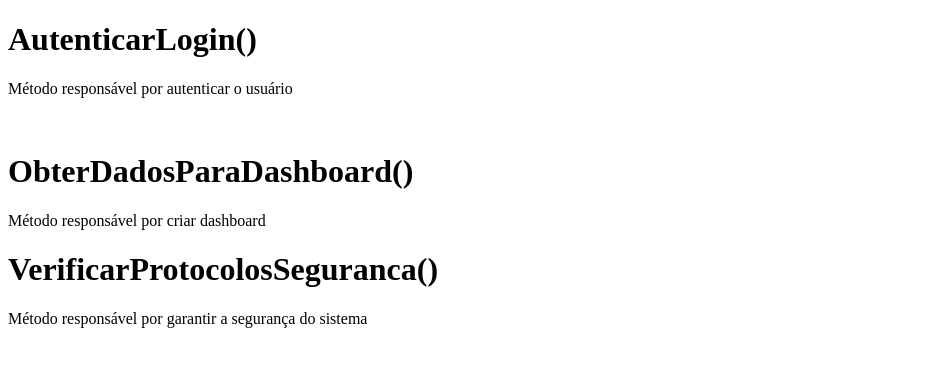
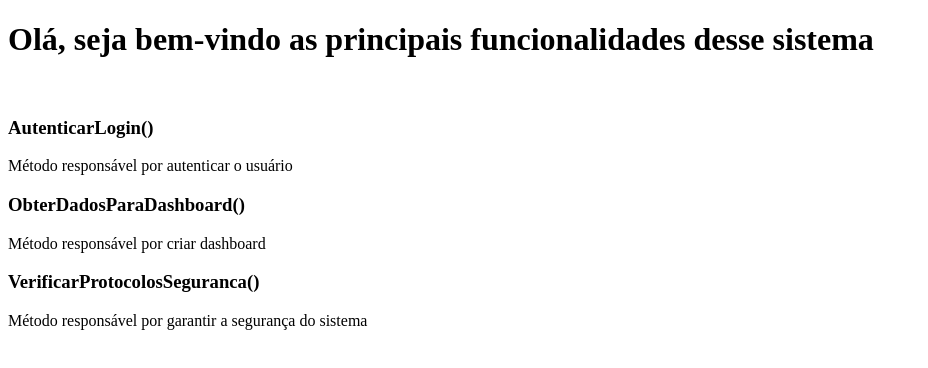
Before and after one commit to AdriwilStudio/alura-github, a plain HTML site: page index.html in a window 1280 px wide. Shown: the whole page, without its empty margins (0-928 px from the left). Drawn offline with Linux system fonts and the light colour scheme.

Commit message:
Deletando arquivo gitconfig e atualização na index

```diff
--- a/index.html
+++ b/index.html
@@ -5,15 +5,16 @@
     <meta charset="utf-8">
   </head>
   <body>
-
-	<h1>AutenticarLogin()</h1>
-	<p>Método responsável por autenticar o usuário</p>
+	<h1>Olá, seja bem-vindo as principais funcionalidades desse sistema</h1>
 	<br/>
 
-	<h1>ObterDadosParaDashboard()</h1>
+	<h3>AutenticarLogin()</h3>
+	<p>Método responsável por autenticar o usuário</p>
+
+	<h3>ObterDadosParaDashboard()</h3>
 	<p>Método responsável por criar dashboard</p>
 
-	<h1>VerificarProtocolosSeguranca()</h1>
+	<h3>VerificarProtocolosSeguranca()</h3>
 	<p>Método responsável por garantir a segurança do sistema</p>
 
 	<script>
```
Also changed, not shown: 2 other files.
